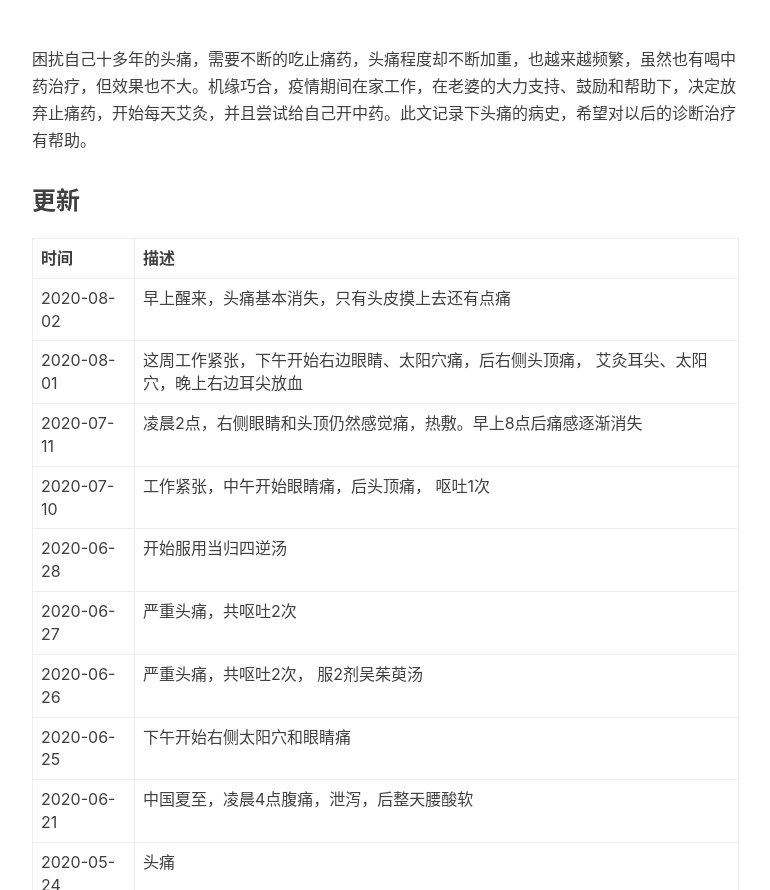
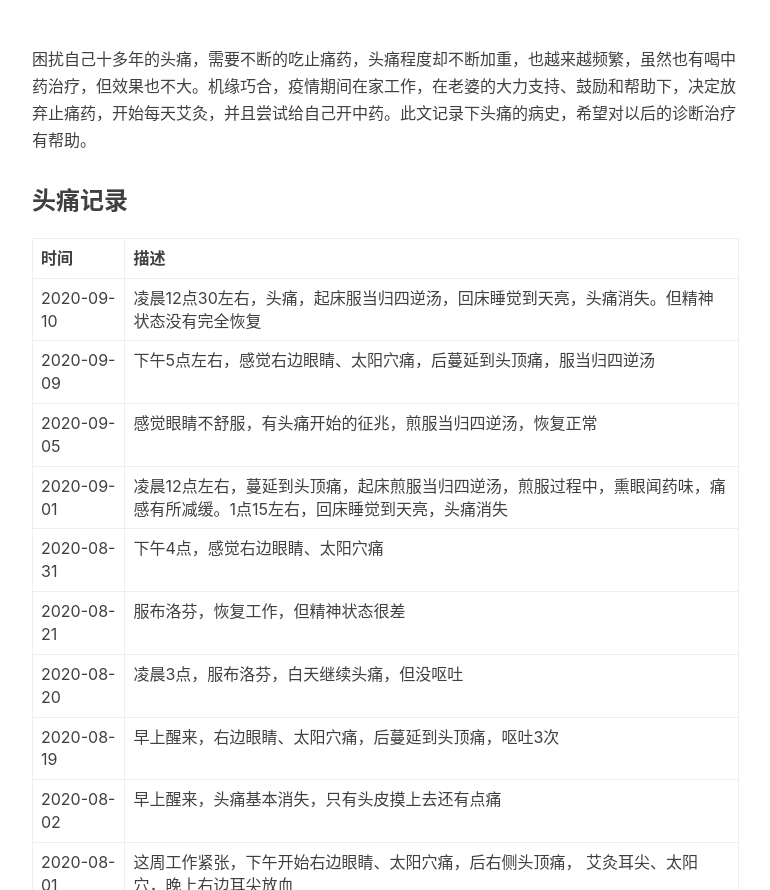
Before and after one commit to q15928/q15928.github.io, a Jekyll site: the page built from _posts/2020-04-22-headache-history.md, in a window 1280 px wide and 1400 px high, cut to the strip 461-1351 px from the top of the window. Shown: the whole strip, without its empty margins (233-1003 px from the left). Built offline with Jekyll 4.4.1, drawn with Linux system fonts in a browser that asks for light colours; nearby versions of some CDN libraries; comment, search, counter and statistics services are not loaded.

Commit message:
Updated headache post

```diff
--- a/_posts/2020-04-22-headache-history.md
+++ b/_posts/2020-04-22-headache-history.md
@@ -12,10 +12,18 @@ tags:
 ---
 困扰自己十多年的头痛，需要不断的吃止痛药，头痛程度却不断加重，也越来越频繁，虽然也有喝中药治疗，但效果也不大。机缘巧合，疫情期间在家工作，在老婆的大力支持、鼓励和帮助下，决定放弃止痛药，开始每天艾灸，并且尝试给自己开中药。此文记录下头痛的病史，希望对以后的诊断治疗有帮助。
 <!--more-->
-### 更新
+### 头痛记录
 
 | 时间 | 描述 |
 | --- | --- |
+|2020-09-10 | 凌晨12点30左右，头痛，起床服当归四逆汤，回床睡觉到天亮，头痛消失。但精神状态没有完全恢复 |
+|2020-09-09 | 下午5点左右，感觉右边眼睛、太阳穴痛，后蔓延到头顶痛，服当归四逆汤 |
+|2020-09-05 | 感觉眼睛不舒服，有头痛开始的征兆，煎服当归四逆汤，恢复正常 |
+|2020-09-01 | 凌晨12点左右，蔓延到头顶痛，起床煎服当归四逆汤，煎服过程中，熏眼闻药味，痛感有所减缓。1点15左右，回床睡觉到天亮，头痛消失 |
+|2020-08-31 | 下午4点，感觉右边眼睛、太阳穴痛 |
+|2020-08-21 | 服布洛芬，恢复工作，但精神状态很差 |
+|2020-08-20 | 凌晨3点，服布洛芬，白天继续头痛，但没呕吐 |
+|2020-08-19 | 早上醒来，右边眼睛、太阳穴痛，后蔓延到头顶痛，呕吐3次 |
 |2020-08-02 | 早上醒来，头痛基本消失，只有头皮摸上去还有点痛 |
 |2020-08-01 | 这周工作紧张，下午开始右边眼睛、太阳穴痛，后右侧头顶痛， 艾灸耳尖、太阳穴，晚上右边耳尖放血 |
 |2020-07-11 | 凌晨2点，右侧眼睛和头顶仍然感觉痛，热敷。早上8点后痛感逐渐消失 |
```
